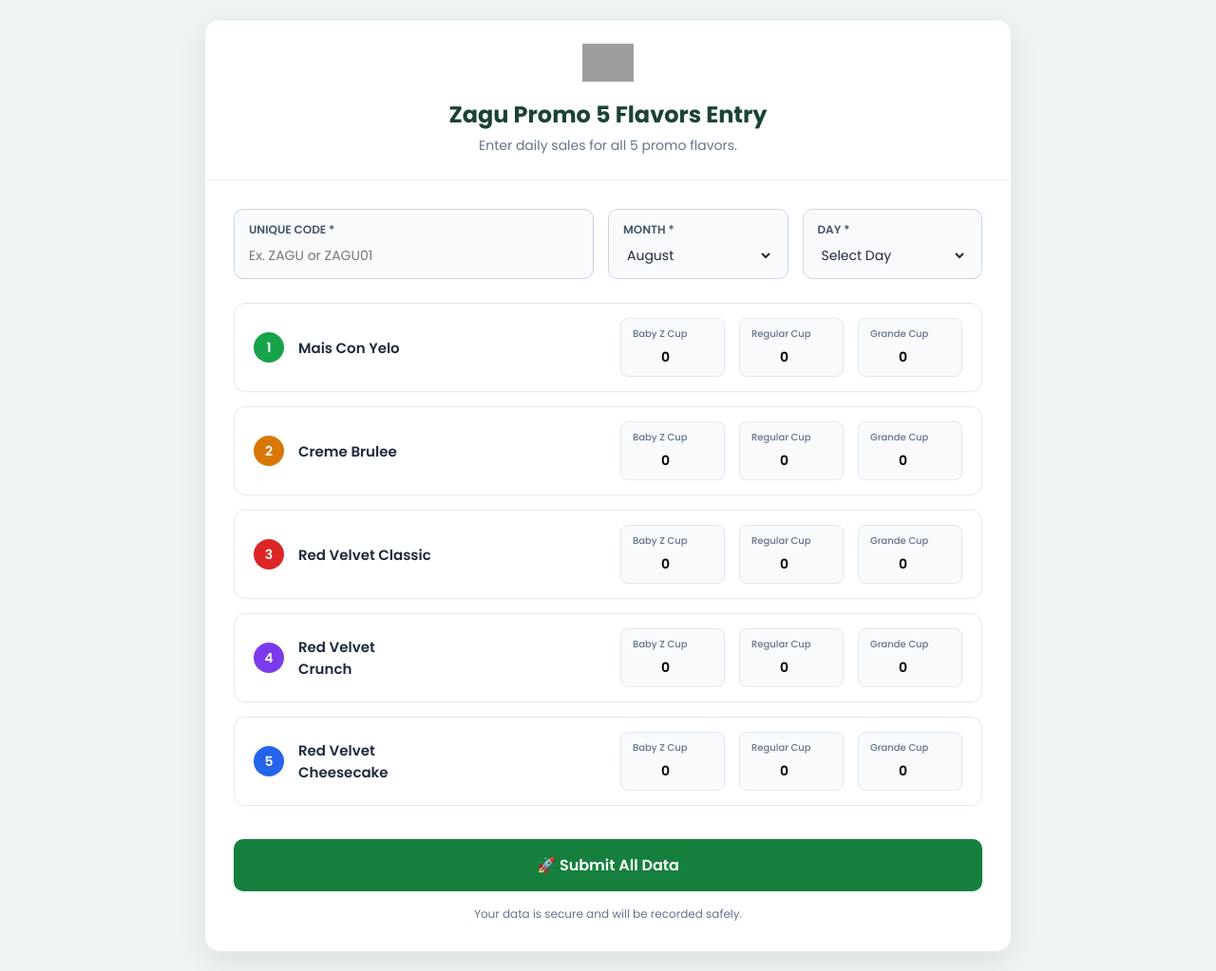
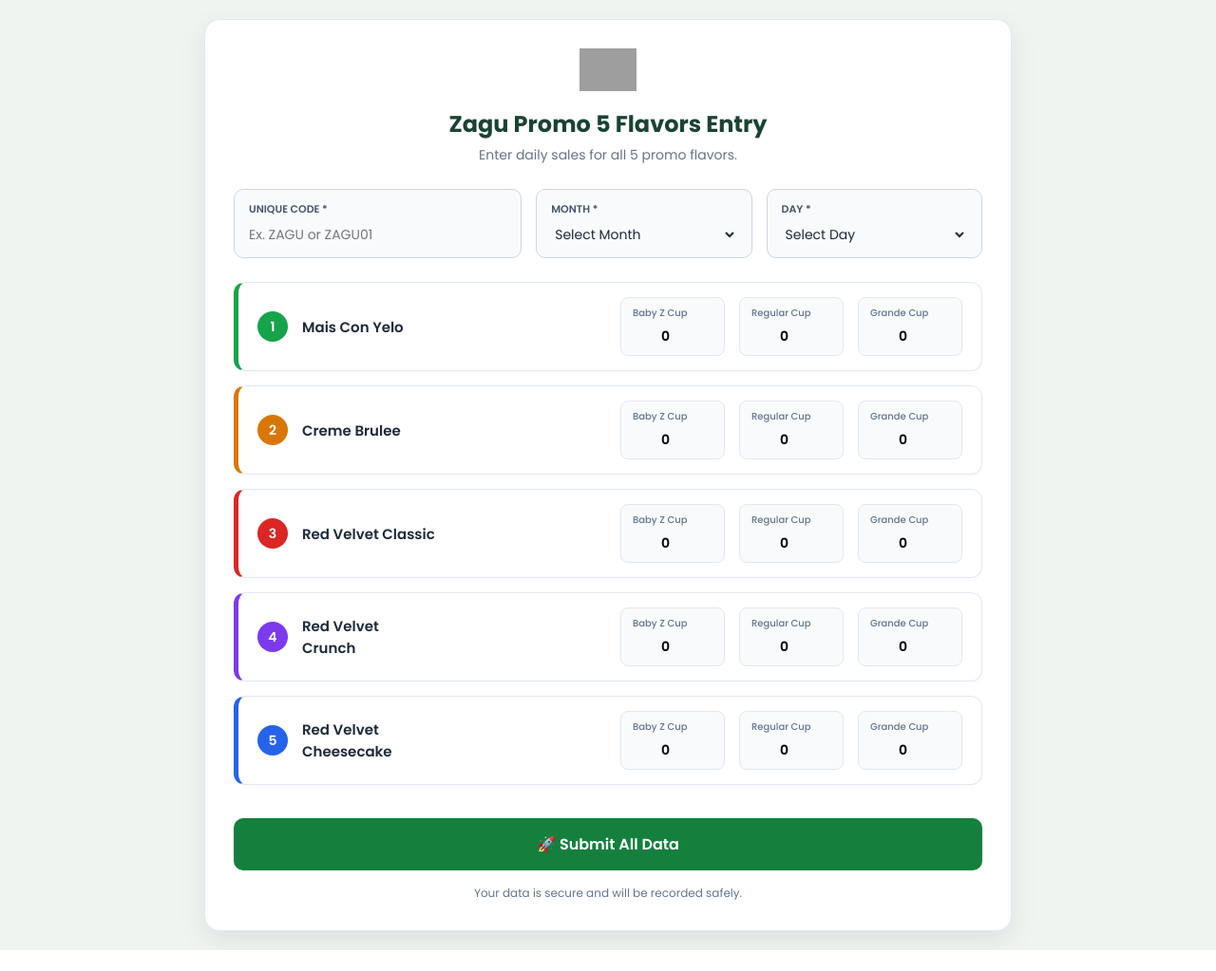
Before and after one commit to misdatazagu-hash/promo-system, a Flask app: page / in a window 1280 px wide. Shown: the whole page at 95% size. After the commit the page ends 1001 px from the top, so only its background shows below. Run offline with Flask 3, Linux system fonts and the light colour scheme; grey boxes are pictures that could not be loaded.

Commit message:
Update form.html

```diff
--- a/templates/form.html
+++ b/templates/form.html
@@ -8,20 +8,20 @@
     <style>
         * { box-sizing: border-box; margin: 0; padding: 0; font-family: 'Poppins', sans-serif; }
         body { background: #f0f4f1; padding: 20px; color: #333; }
-        .container { max-width: 850px; margin: 0 auto; background: #fff; border-radius: 16px; box-shadow: 0 10px 30px rgba(0,0,0,0.08); overflow: hidden; border: 1px solid #e2e8f0; }
-        .header { background: #fff; padding: 25px 20px; text-align: center; border-bottom: 1px solid #edf2f7; position: relative; }
-        .header img.logo { height: 40px; margin-bottom: 10px; }
+        .container { max-width: 850px; margin: 0 auto; background: #fff; border-radius: 16px; box-shadow: 0 10px 30px rgba(0,0,0,0.08); overflow: hidden; border: 1px solid #e2e8f0; padding: 30px; }
+
+        .header { text-align: center; margin-bottom: 25px; }
+        .header img.logo { height: 45px; margin-bottom: 10px; }
         .header h1 { font-size: 24px; color: #1b4332; font-weight: 700; }
         .header p { font-size: 14px; color: #64748b; margin-top: 5px; }
 
-        .alert-success { background: #d1fae5; color: #065f46; padding: 12px; text-align: center; font-size: 14px; font-weight: 500; border-bottom: 1px solid #a7f3d0; }
+        .alert-success { background: #d1fae5; color: #065f46; padding: 12px; text-align: center; font-size: 14px; font-weight: 500; border-radius: 8px; margin-bottom: 25px; border: 1px solid #a7f3d0; }
 
-        .form-section { padding: 30px; }
-        .top-inputs { display: grid; grid-template-columns: 2fr 1fr 1fr; gap: 15px; margin-bottom: 25px; }
+        .top-inputs { display: grid; grid-template-columns: 2fr 1.5fr 1.5fr; gap: 15px; margin-bottom: 25px; }
         @media(max-width: 768px) { .top-inputs { grid-template-columns: 1fr; } }
 
         .input-group { background: #f8fafc; border: 1px solid #cbd5e1; border-radius: 10px; padding: 12px 15px; }
-        .input-group label { display: block; font-size: 12px; font-weight: 600; color: #475569; margin-bottom: 5px; text-transform: uppercase; }
+        .input-group label { display: block; font-size: 11px; font-weight: 600; color: #475569; margin-bottom: 5px; text-transform: uppercase; }
         .input-group input, .input-group select { width: 100%; border: none; background: transparent; font-size: 14px; outline: none; color: #1e293b; }
 
         .flavor-card { background: #fff; border: 1px solid #e2e8f0; border-radius: 12px; padding: 15px 20px; margin-bottom: 15px; display: flex; align-items: center; justify-content: space-between; box-shadow: 0 2px 5px rgba(0,0,0,0.02); }
@@ -38,12 +38,12 @@
         .cup-box label { display: block; font-size: 10px; color: #64748b; font-weight: 500; margin-bottom: 3px; }
         .cup-box input { width: 100%; border: none; background: transparent; font-size: 14px; font-weight: 600; outline: none; text-align: center; }
 
-        /* Flavor Colors */
-        .f-1 .flavor-badge { background: #16a34a; }
-        .f-2 .flavor-badge { background: #d97706; }
-        .f-3 .flavor-badge { background: #dc2626; }
-        .f-4 .flavor-badge { background: #7c3aed; }
-        .f-5 .flavor-badge { background: #2563eb; }
+        /* Flavor Colors & Borders */
+        .f-1 { border-left: 5px solid #16a34a; } .f-1 .flavor-badge { background: #16a34a; }
+        .f-2 { border-left: 5px solid #d97706; } .f-2 .flavor-badge { background: #d97706; }
+        .f-3 { border-left: 5px solid #dc2626; } .f-3 .flavor-badge { background: #dc2626; }
+        .f-4 { border-left: 5px solid #7c3aed; } .f-4 .flavor-badge { background: #7c3aed; }
+        .f-5 { border-left: 5px solid #2563eb; } .f-5 .flavor-badge { background: #2563eb; }
 
         .btn-submit { background: #15803d; color: white; border: none; width: 100%; padding: 15px; border-radius: 10px; font-size: 16px; font-weight: 600; cursor: pointer; margin-top: 20px; transition: background 0.2s; }
         .btn-submit:hover { background: #166534; }
@@ -55,7 +55,6 @@
 
     <div class="container">
         <div class="header">
-            <!-- Pwede mong palitan ang src ng logo kung mayroon kang saktong image URL -->
             <img src="https://i.ibb.co/30L773r/zagu-logo.png" alt="Zagu Logo" class="logo" onerror="this.style.display='none'">
             <h1>Zagu Promo 5 Flavors Entry</h1>
             <p>Enter daily sales for all 5 promo flavors.</p>
@@ -67,7 +66,7 @@
         </div>
         {% endif %}
 
-        <form method="POST" class="form-section">
+        <form method="POST">
 
             <!-- Top Bar: Unique Code, Month, Day -->
             <div class="top-inputs">
@@ -86,7 +85,7 @@
                         <option value="May">May</option>
                         <option value="June">June</option>
                         <option value="July">July</option>
-                        <option value="August" selected>August</option>
+                        <option value="August">August</option>
                         <option value="September">September</option>
                         <option value="October">October</option>
                         <option value="November">November</option>
```
